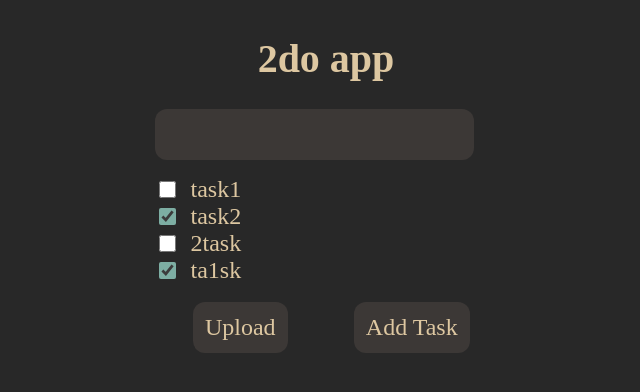
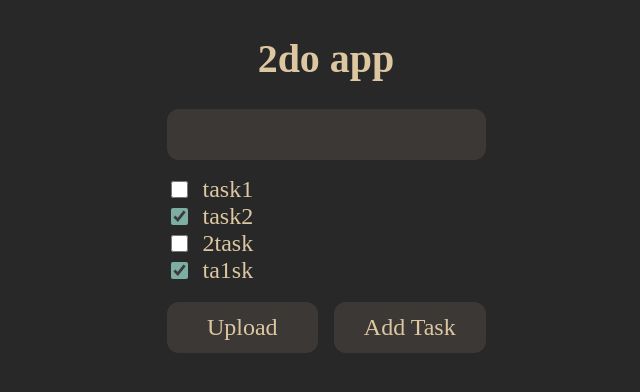
Before and after one commit to ritchielrez/2do-app, a React (Vite) app in the folder 2do-gui/: page / in a window 1280 px wide. Shown: the top 392 px of the page, without its empty margins (314-954 px from the left). Built offline with nearby package versions, Linux system fonts and the light colour scheme; a web font is replaced by a local one.

Commit message:
fix(ui): remove extra `margin-right` from search bar

```diff
--- a/2do-gui/src/index.css
+++ b/2do-gui/src/index.css
@@ -45,7 +45,6 @@ button {
   outline: none;
   background-color: var(--bg1);
   padding: 0.5em;
-  margin-right: 1em;
 }
 
 #search-bar::selection {
@@ -73,8 +72,8 @@ label::selection {
 
 #btns {
   display: grid;
-  /* justify-self: center; */
   grid-template-columns: 1fr 1fr;
+  gap: 1em;
 }
 
 button {
@@ -83,6 +82,7 @@ button {
   padding: 0.5em;
   margin-top: 0.75em;
   justify-self: center;
+  width: 100%;
 }
 
 button:hover {
```
